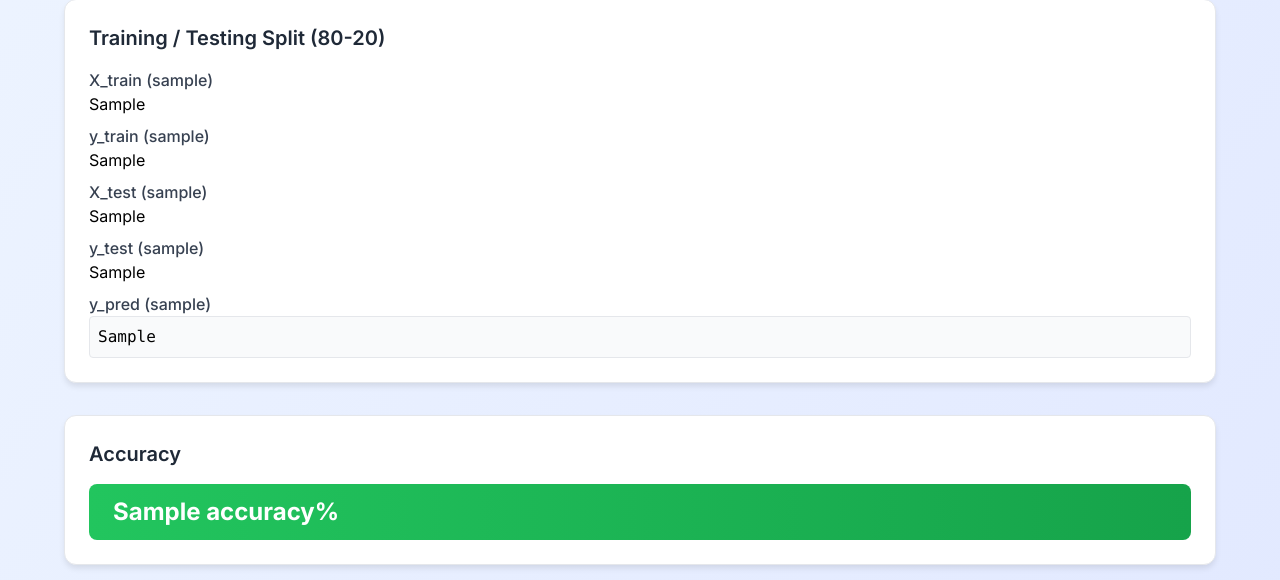
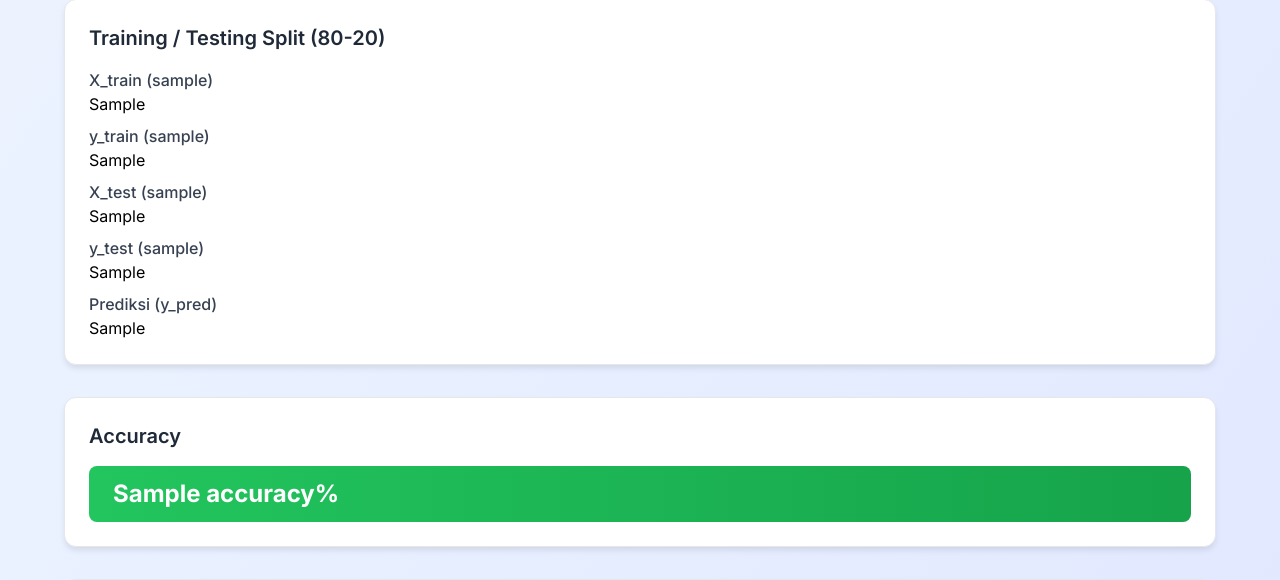
Before and after one commit to shendytria/Decision-Tree-Web, a Flask app: template templates/data.html in a window 1280 px wide. Shown: the part 759-1339 px from the top of the page. Run offline with Flask 3, Linux system fonts and the light colour scheme; the template is opened without the code that fills it: most values are stand-ins (such as "Sample title", 1, 10 or a date in 2020); some libraries are stand-ins or nearby versions.

Commit message:
fix data.html

```diff
--- a/templates/data.html
+++ b/templates/data.html
@@ -202,8 +202,11 @@
                 <div class="wrap-anywhere">
                     {{ y_test_sample_html | safe }}
                 </div>
-                <h3 class="font-medium text-gray-700 mt-2">y_pred (sample)</h3>
-                <pre class="bg-gray-50 p-2 rounded wrap-anywhere">{{ y_pred }}</pre>
+                <h3 class="font-medium text-gray-700 mt-2">Prediksi (y_pred)</h3>
+                <div class="overflow-x-auto wrap-anywhere">
+                    {{ y_pred_html | safe }}
+                </div>
+
             </div>
 
             <!-- Accuracy -->
```
